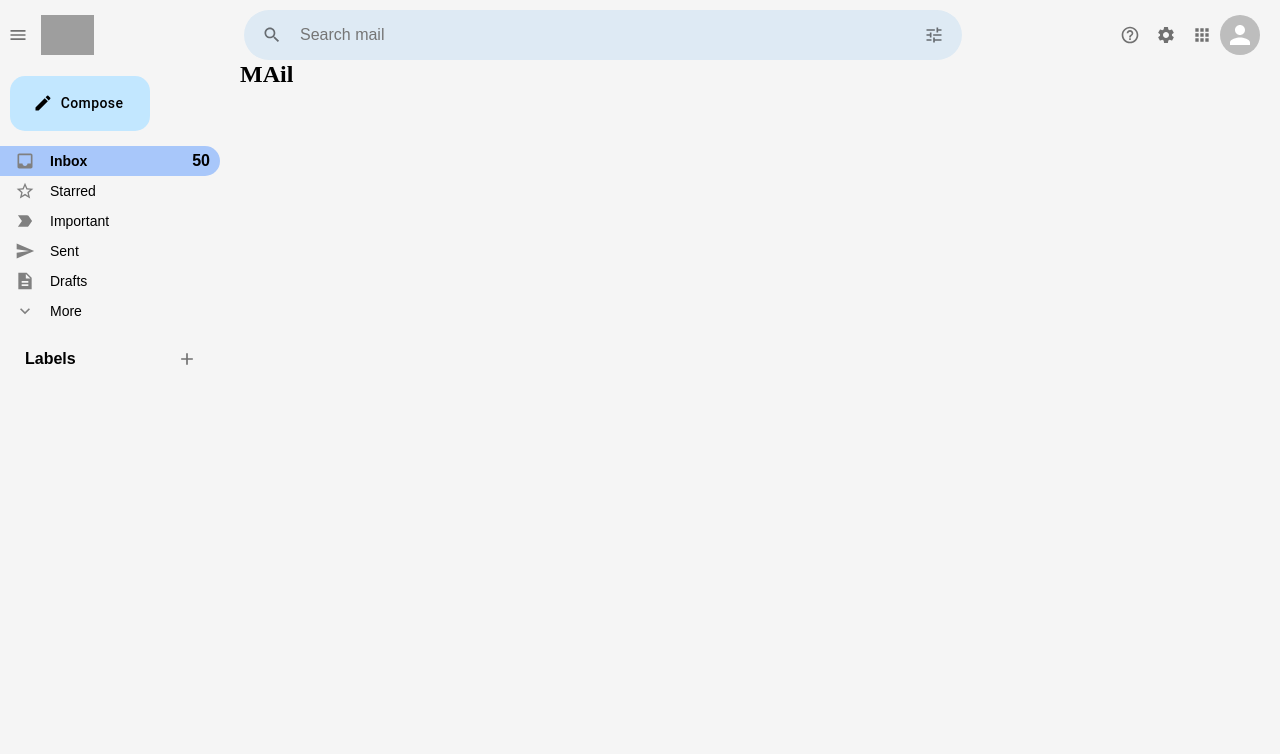
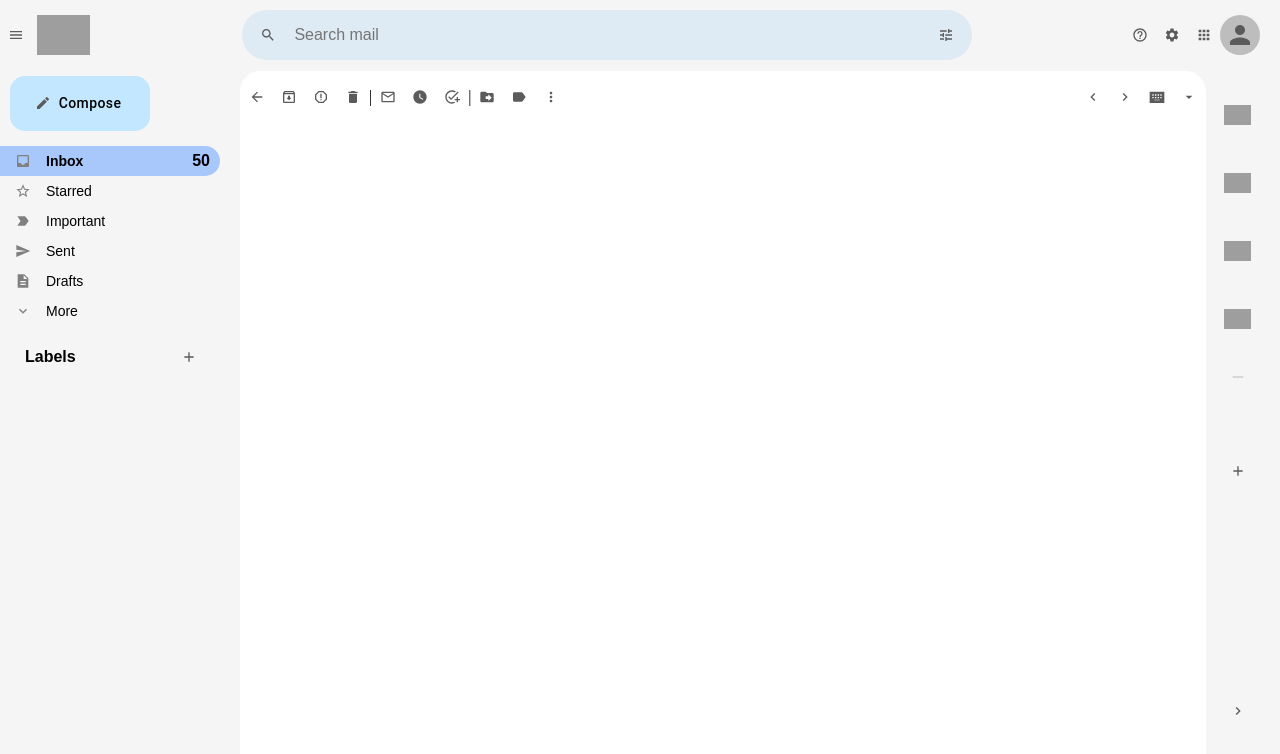
Before and after one commit to shahzaibsaleem665/Smail, a React (Create React App) app: page /mail in a window 1280 px wide. Shown: the top 754 px of the page. Built offline with nearby package versions, Linux system fonts and the light colour scheme; grey boxes are pictures that could not be loaded.

Commit message:
Mail component building

```diff
--- a/package.json
+++ b/package.json
@@ -11,10 +11,11 @@
     "@testing-library/jest-dom": "^5.17.0",
     "@testing-library/react": "^13.4.0",
     "@testing-library/user-event": "^14.5.1",
+    "@types/react-router-dom": "^5.3.3",
     "react": "^18.2.0",
     "react-dom": "^18.2.0",
     "react-redux": "^8.1.2",
-    "react-router-dom": "^5.2.0",
+    "react-router-dom": "^5.3.4",
     "react-scripts": "5.0.1",
     "web-vitals": "^2.1.4"
   },
--- a/src/App.js
+++ b/src/App.js
@@ -21,6 +21,7 @@ function App() {
       <Switch>   {/* Switch is not used anymore with version 6 or higher, I have chosen to use switch -- downgrade your react-router-dom version to 5 or lower. */}
         <Route path='/mail'> {/* This opens when you an email s clicked */}
         <Mail />
+        <AppBar />
         </Route>
         <Route path='/'>   {/* This opens when a user is logged in ( Home Page) */}
           <EmailList />
--- a/src/pages/AppBar.css
+++ b/src/pages/AppBar.css
@@ -5,6 +5,7 @@
     height: 40%;
     align-items: center !important;
     padding-left: 10px;
+    margin-top: 20px;
 
 }
 .appbar__top > .MuiSvgIcon-root {
--- a/src/pages/EmailList.css
+++ b/src/pages/EmailList.css
@@ -28,10 +28,7 @@
     justify-content: space-between;
 
 }
-.MuiSvgIcon-root{
-    font-size: 20px !important;
-    color: dark gray;
-}
+
 .emailList__list {
     background-color: whitesmoke;
 }
--- a/src/pages/Mail.css
+++ b/src/pages/Mail.css
@@ -0,0 +1,27 @@
+.mail {
+    flex: 0.8;
+    background-color: white;
+    border-radius: 20px;
+    margin-top: 10px;
+    border: 1px solid white;
+}
+.mail__tools {
+    display: flex;
+    justify-content: space-between;
+    background-color: white;
+    border-top-left-radius: 20px;
+    border-top-right-radius: 20px;
+    height: 50px;
+}
+.mail__toolsLeft  {
+    display: flex;
+    align-items: center;
+}
+
+.mail__toolsRight {
+    display: flex;
+}
+.MuiSvgIcon-root {
+    font-size: medium !important;
+    color: rgb(92, 91, 91);
+}
--- a/src/pages/Mail.js
+++ b/src/pages/Mail.js
@@ -1,10 +1,86 @@
 import React from 'react'
 import './Mail.css'
+import { IconButton } from '@mui/material'
+
+import ArrowBackIcon from '@mui/icons-material/ArrowBack';
+import ArchiveOutlinedIcon from '@mui/icons-material/ArchiveOutlined';
+import ReportGmailerrorredOutlinedIcon from '@mui/icons-material/ReportGmailerrorredOutlined';
+import DeleteIcon from '@mui/icons-material/Delete';
+import MailOutlineIcon from '@mui/icons-material/MailOutline';
+import WatchLaterIcon from '@mui/icons-material/WatchLater';
+import AddTaskIcon from '@mui/icons-material/AddTask';
+import DriveFileMoveIcon from '@mui/icons-material/DriveFileMove';
+import LabelIcon from '@mui/icons-material/Label';
+import MoreVertIcon from '@mui/icons-material/MoreVert';
+import ChevronLeftSharpIcon from '@mui/icons-material/ChevronLeftSharp';
+import ChevronRightSharpIcon from '@mui/icons-material/ChevronRightSharp';
+import KeyboardAltSharpIcon from '@mui/icons-material/KeyboardAltSharp';
+import ArrowDropDownSharpIcon from '@mui/icons-material/ArrowDropDownSharp';
+import { useHistory } from 'react-router-dom/cjs/react-router-dom.min';
 function Mail() {
+  const history = useHistory();
+   {/* useHistory works with version 5 of react-router-dom, if you are using  latest version, useHistory is replaced with useNavigate */}
   return (
     <div className='mail'>
-        <h2>MAil</h2>
+        <div className='mail__tools'>
+          <div className='mail__toolsLeft'>
+          <IconButton onClick={() => history.push("/")}>
+            <ArrowBackIcon />
+          </IconButton>
+
+          <IconButton>
+            <ArchiveOutlinedIcon />
+          </IconButton>
+
+          <IconButton>
+            <ReportGmailerrorredOutlinedIcon />
+          </IconButton>
+
+          <IconButton>
+            <DeleteIcon />
+          </IconButton> |
+          <IconButton>
+            <MailOutlineIcon />
+          </IconButton>
+
+          <IconButton>
+            <WatchLaterIcon />
+          </IconButton>
+
+          <IconButton>
+            <AddTaskIcon />
+          </IconButton> |
+
+          <IconButton>
+            <DriveFileMoveIcon />
+          </IconButton>
+
+          <IconButton>
+            <LabelIcon />
+          </IconButton>
+
+          <IconButton>
+            <MoreVertIcon />
+          </IconButton>
+          </div>
+          <div className='mail__toolsRight'>
+          <IconButton>
+                <ChevronLeftSharpIcon />
+                </IconButton>
+                <IconButton>
+                <ChevronRightSharpIcon />
+                </IconButton>
+                <IconButton>
+                <KeyboardAltSharpIcon />
+                </IconButton>
+                <IconButton>
+                <ArrowDropDownSharpIcon />
+                </IconButton>
+          </div>
+        </div>
+
     </div>
+
   )
 }
 
```
Also changed, not shown: src/components/Mail.css (deleted), 1 other file (tests, documents, lock files or other folders).
